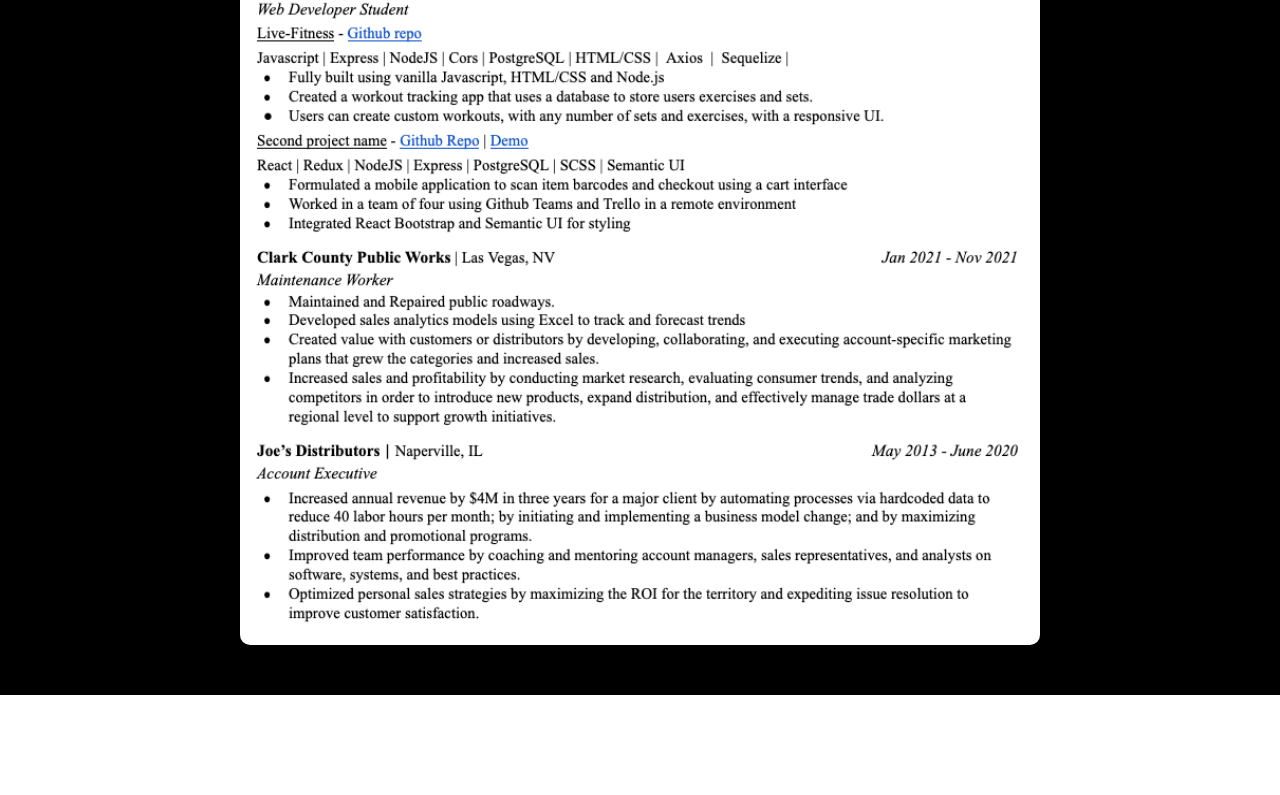
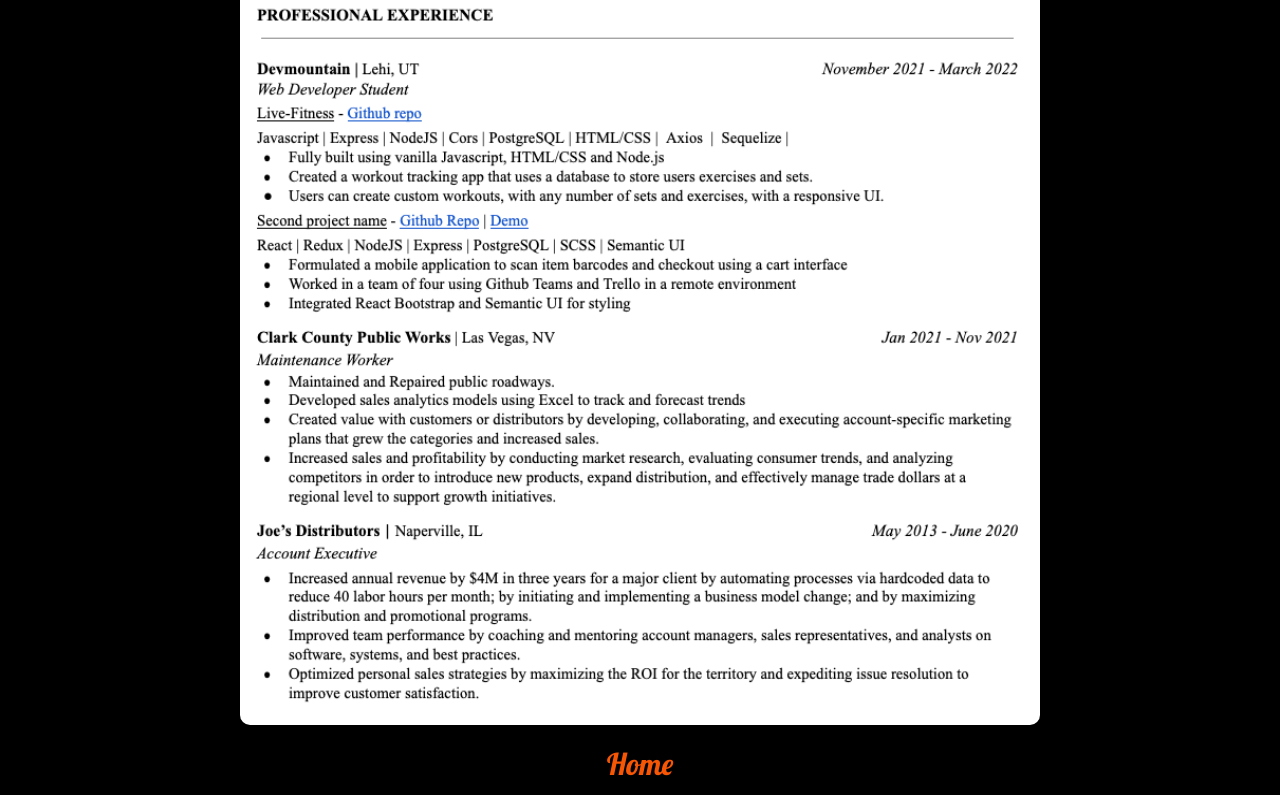
Before and after one commit to JoshGenereux/old-portfolio, a React (Create React App) app: page / in a window 1280 px wide. Shown: the part 1805-2600 px from the top of the page. Before the commit the page ends 2500 px from the top, so only its background shows below. Built offline with nearby package versions, Linux system fonts and the light colour scheme.

Commit message:
updated resume

```diff
--- a/src/App.css
+++ b/src/App.css
@@ -147,7 +147,7 @@ img{
     align-items: center;
 }
 
-.about-header{
+.about-header, .resume-header{
     font-size: 80px;
     color: #f75604;
     font-family: 'Lobster', cursive;
@@ -158,7 +158,6 @@ img{
     font-size: 35px;
     text-align: center;
     font-family: 'Architects Daughter', cursive;
-
 }
 
 .about-home-btn{
@@ -173,20 +172,22 @@ img{
     font-family: 'Lobster', cursive;
     margin-bottom: 10px;
 }
+
+.about-home-btn:hover{
+    text-decoration: underline;
+}
+
 .resume-background{
     position: relative;
     margin-top: 20vh;
     width: 100vw;
-    height: 1000px;
+    height: 1100px;
     background-color: black;
     display: flex;
-    justify-content: center;
+    flex-direction: column;
+    justify-content: space-around;
     align-items: center;
     align-content: center;
-}
-
-.about-home-btn:hover{
-    text-decoration: underline;
 }
 
 .resume-container {
@@ -201,3 +202,19 @@ img{
     height: 100%;
     width: 100%;
 }
+
+.resume-home-btn{
+    position: relative;
+    width: 70px;
+    height: 30px;
+    background: none;
+    border: none;
+    color: #f75604;
+    cursor: pointer;
+    font-size: 30px;
+    font-family: 'Lobster', cursive;
+    margin-bottom: 10px;
+}
+.resume-home-btn:hover{
+    text-decoration: underline;
+}
--- a/src/components/Resume.js
+++ b/src/components/Resume.js
@@ -5,9 +5,11 @@ const Resume = ()=>{
 
   return (
     <div className='resume-background'>
+      <h1 className='resume-header'>Resume</h1>
       <div className='resume-container'>
         <img className='resume' src={resume}/>
       </div>
+      <button className='resume-home-btn'>Home</button>
     </div>
   )
 }
```
